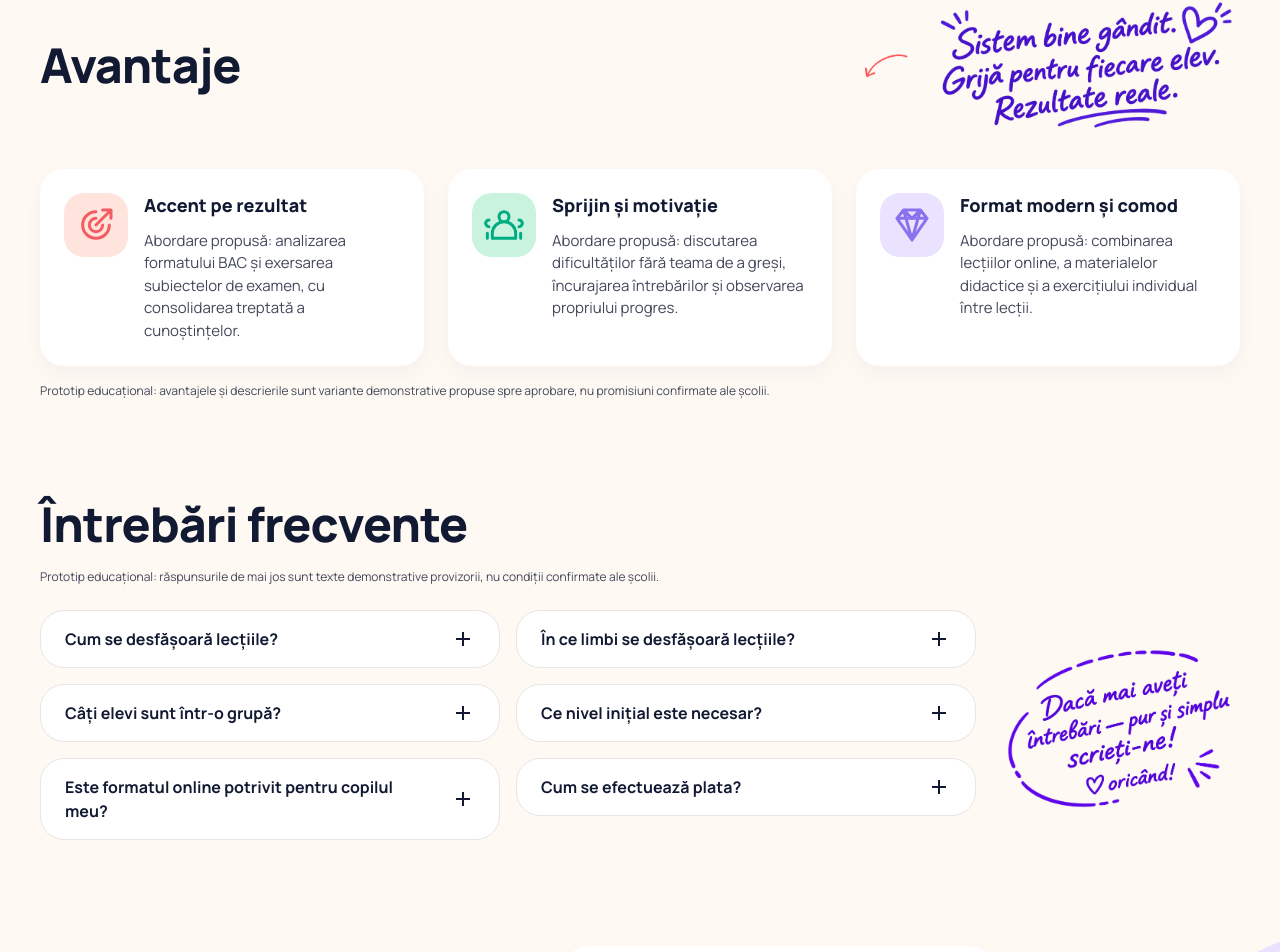
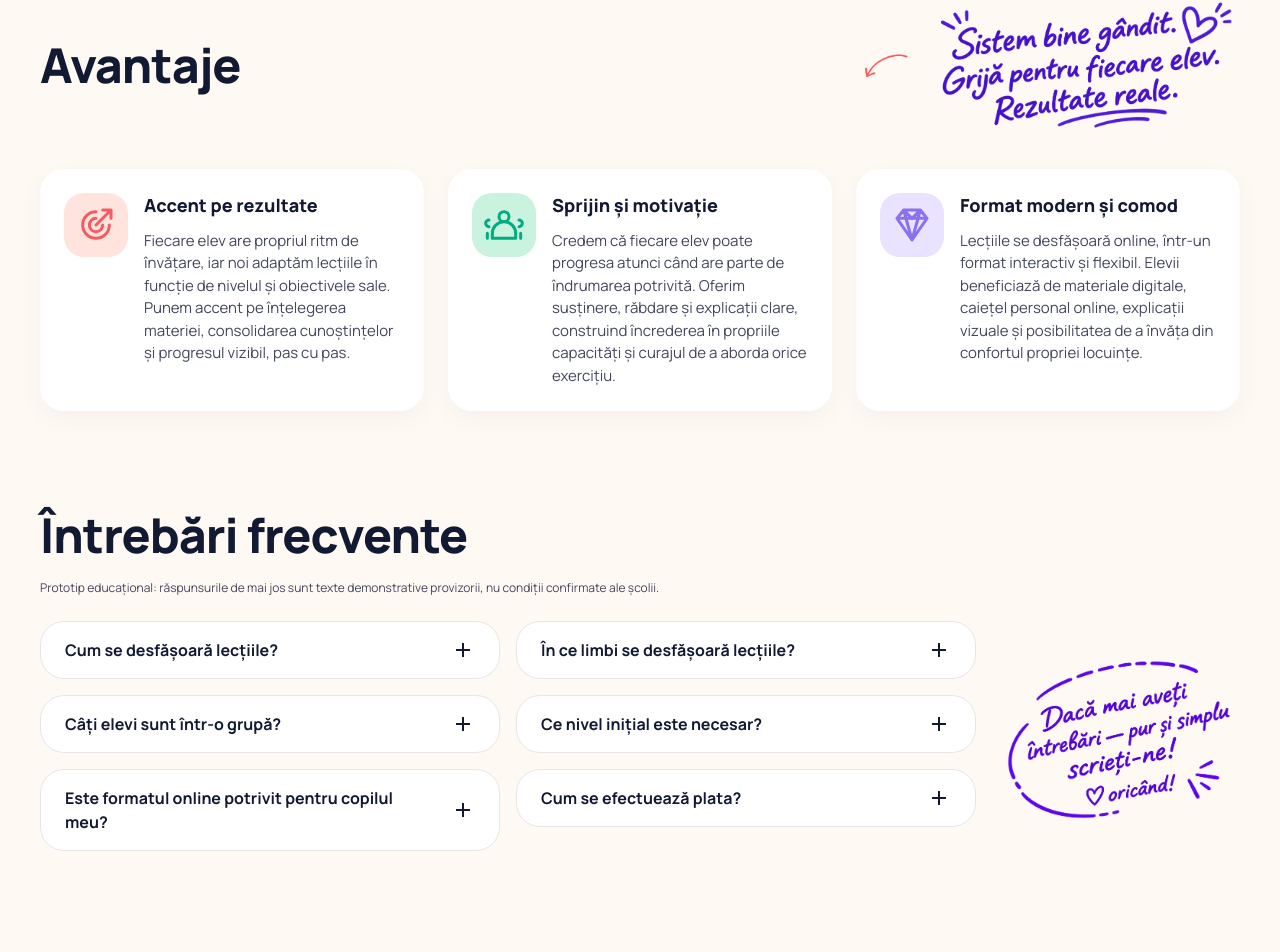
Before and after one commit to TrixterXD/math-bac-landing, a Next.js app: page /ro in a window 1280 px wide. Shown: the part 1416-2368 px from the top of the page. Built offline with nearby package versions, Linux system fonts and the light colour scheme; no server answers.

Commit message:
feat: update advantages content and remove demo disclaimer

```diff
--- a/src/components/AdvantagesSection/AdvantagesSection.module.css
+++ b/src/components/AdvantagesSection/AdvantagesSection.module.css
@@ -55,12 +55,6 @@
   list-style: none;
 }
 
-.demo {
-  margin-top: var(--space-4);
-  color: var(--color-text-muted);
-  font-size: 0.75rem;
-}
-
 @media (width < 64rem) {
   .inner {
     width: calc(100% - var(--space-8));
--- a/src/components/AdvantagesSection/AdvantagesSection.tsx
+++ b/src/components/AdvantagesSection/AdvantagesSection.tsx
@@ -51,7 +51,6 @@ export default function AdvantagesSection({
             </li>
           ))}
         </ul>
-        <p className={styles.demo}>{messages.demo}</p>
       </div>
     </section>
   );
--- a/src/components/AdvantagesSection/advantages.data.ts
+++ b/src/components/AdvantagesSection/advantages.data.ts
@@ -13,7 +13,7 @@ export const advantages: Advantage[] = [
     id: "focus",
     title: "Фокус на результате",
     description:
-      "Вариант подхода: разбирать формат BAC и тренироваться на заданиях экзамена, постепенно закрепляя темы.",
+      "Каждый ученик учится в своём темпе, и мы адаптируем занятия к его уровню и целям. Мы уделяем особое внимание пониманию материала, закреплению знаний и заметному прогрессу, шаг за шагом.",
     accent: "coral",
     icon: "M20 12a8 8 0 1 1-8-8 M16 12a4 4 0 1 1-4-4 M12 12l9-9 M16 3h5v5",
   },
@@ -21,7 +21,7 @@ export const advantages: Advantage[] = [
     id: "support",
     title: "Поддержка и мотивация",
     description:
-      "Вариант подхода: обсуждать трудности без страха ошибиться, задавать вопросы и замечать свой прогресс.",
+      "Мы верим, что каждый ученик может добиваться успехов при правильном наставничестве. Мы поддерживаем учеников, проявляем терпение и даём понятные объяснения, помогая развивать уверенность в своих силах и смелость браться за любое задание.",
     accent: "mint",
     icon: "M15 7a3 3 0 1 1-6 0 3 3 0 0 1 6 0 M5 20v-3a7 7 0 0 1 14 0v3H5 M3 9a2 2 0 1 0 0 4 M21 9a2 2 0 1 1 0 4 M2 20v-3 M22 20v-3",
   },
@@ -29,7 +29,7 @@ export const advantages: Advantage[] = [
     id: "format",
     title: "Современный и удобный формат",
     description:
-      "Вариант подхода: сочетать онлайн-занятия, учебные материалы и самостоятельную практику между уроками.",
+      "Занятия проходят онлайн, в интерактивном и гибком формате. Ученикам доступны цифровые материалы, личная онлайн-тетрадь, наглядные объяснения и возможность учиться в комфортной домашней обстановке.",
     accent: "lilac",
     icon: "m3 8 4-5h10l4 5-9 13L3 8 M3 8h18 M7 3l5 18 5-18 M7 3l5 5 5-5",
   },
--- a/src/i18n/messages.types.ts
+++ b/src/i18n/messages.types.ts
@@ -115,7 +115,6 @@ export type Messages = {
   };
   advantages: {
     heading: string;
-    demo: string;
     items: Record<
       "focus" | "support" | "format",
       { title: string; description: string }
--- a/src/i18n/ro.ts
+++ b/src/i18n/ro.ts
@@ -125,22 +125,21 @@ export const ro = {
   },
   advantages: {
     heading: "Avantaje",
-    demo: "Prototip educațional: avantajele și descrierile sunt variante demonstrative propuse spre aprobare, nu promisiuni confirmate ale școlii.",
     items: {
       focus: {
-        title: "Accent pe rezultat",
+        title: "Accent pe rezultate",
         description:
-          "Abordare propusă: analizarea formatului BAC și exersarea subiectelor de examen, cu consolidarea treptată a cunoștințelor.",
+          "Fiecare elev are propriul ritm de învățare, iar noi adaptăm lecțiile în funcție de nivelul și obiectivele sale. Punem accent pe înțelegerea materiei, consolidarea cunoștințelor și progresul vizibil, pas cu pas.",
       },
       support: {
         title: "Sprijin și motivație",
         description:
-          "Abordare propusă: discutarea dificultăților fără teama de a greși, încurajarea întrebărilor și observarea propriului progres.",
+          "Credem că fiecare elev poate progresa atunci când are parte de îndrumarea potrivită. Oferim susținere, răbdare și explicații clare, construind încrederea în propriile capacități și curajul de a aborda orice exercițiu.",
       },
       format: {
         title: "Format modern și comod",
         description:
-          "Abordare propusă: combinarea lecțiilor online, a materialelor didactice și a exercițiului individual între lecții.",
+          "Lecțiile se desfășoară online, într-un format interactiv și flexibil. Elevii beneficiază de materiale digitale, caiețel personal online, explicații vizuale și posibilitatea de a învăța din confortul propriei locuințe.",
       },
     },
   },
--- a/src/i18n/ru.ts
+++ b/src/i18n/ru.ts
@@ -122,22 +122,21 @@ export const ru = {
   },
   advantages: {
     heading: "Преимущества",
-    demo: "Учебный прототип: преимущества и описания — демонстрационные варианты для согласования, а не подтверждённые обещания школы.",
     items: {
       focus: {
         title: "Фокус на результате",
         description:
-          "Вариант подхода: разбирать формат BAC и тренироваться на заданиях экзамена, постепенно закрепляя темы.",
+          "Каждый ученик учится в своём темпе, и мы адаптируем занятия к его уровню и целям. Мы уделяем особое внимание пониманию материала, закреплению знаний и заметному прогрессу, шаг за шагом.",
       },
       support: {
         title: "Поддержка и мотивация",
         description:
-          "Вариант подхода: обсуждать трудности без страха ошибиться, задавать вопросы и замечать свой прогресс.",
+          "Мы верим, что каждый ученик может добиваться успехов при правильном наставничестве. Мы поддерживаем учеников, проявляем терпение и даём понятные объяснения, помогая развивать уверенность в своих силах и смелость браться за любое задание.",
       },
       format: {
         title: "Современный и удобный формат",
         description:
-          "Вариант подхода: сочетать онлайн-занятия, учебные материалы и самостоятельную практику между уроками.",
+          "Занятия проходят онлайн, в интерактивном и гибком формате. Ученикам доступны цифровые материалы, личная онлайн-тетрадь, наглядные объяснения и возможность учиться в комфортной домашней обстановке.",
       },
     },
   },
```
